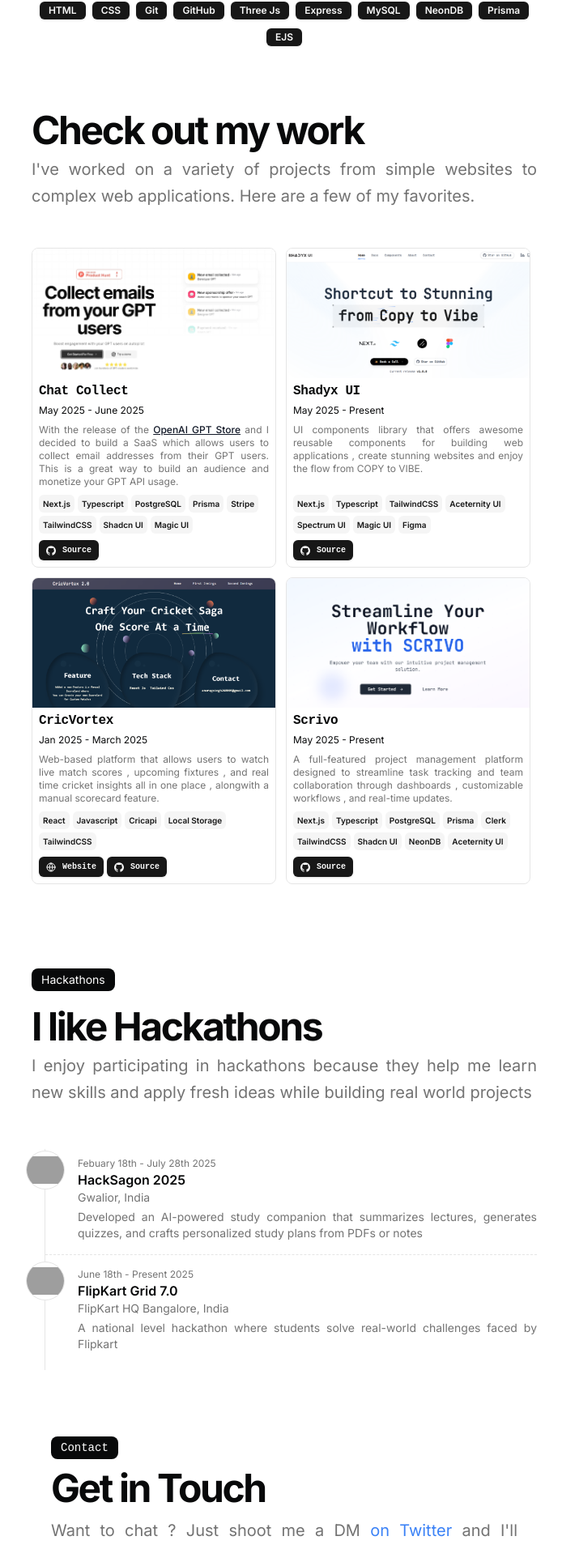
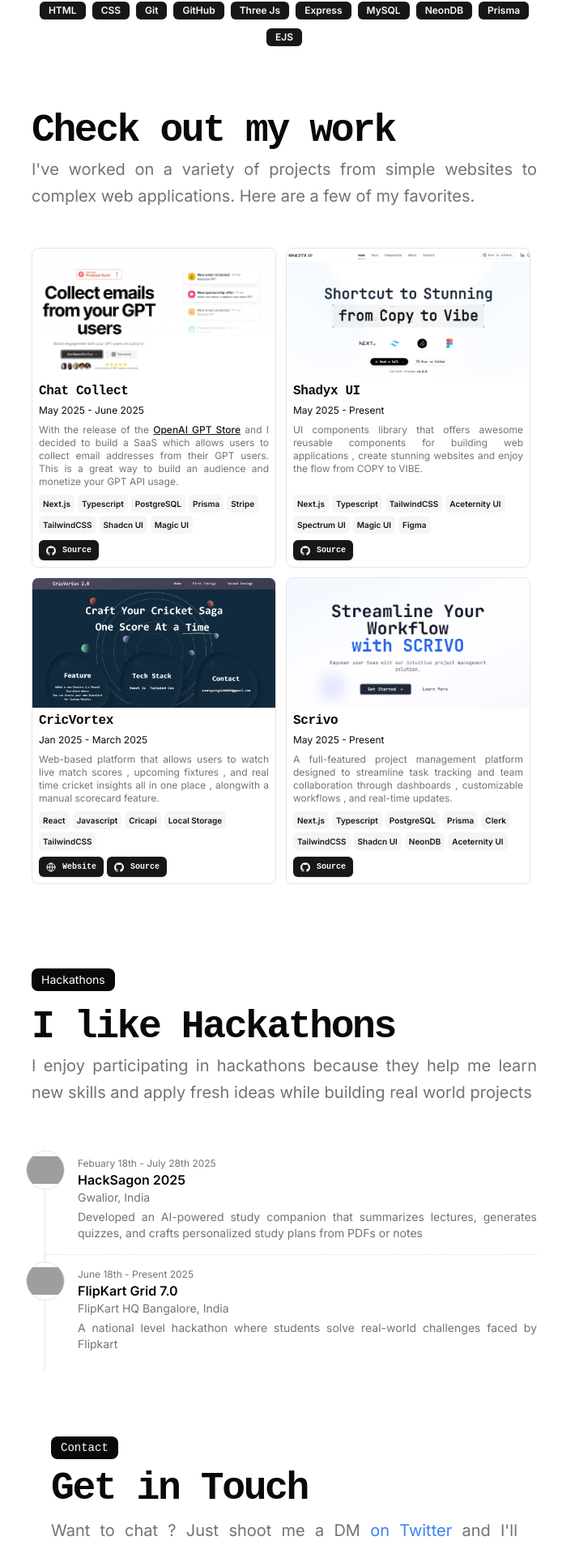
Before and after one commit to Anurag-singh-RBU/anuragcodes, a Next.js app: page / in a window 1280 px wide. Shown: the part 1071-2984 px from the top of the page at 81% size, without its empty margins (289-983 px from the left). Built offline with nearby package versions, Linux system fonts and the light colour scheme; grey boxes are pictures that could not be loaded.

Commit message:
first commit

```diff
--- a/src/app/page.tsx
+++ b/src/app/page.tsx
@@ -120,7 +120,7 @@
           <BlurFade delay={BLUR_FADE_DELAY * 11}>
             <div className="flex flex-col items-center justify-center space-y-4">
               <div className="space-y-2">
-                <h2 className="text-3xl font-bold tracking-tighter sm:text-5xl">
+                <h2 className="text-3xl font-bold font-JB tracking-tighter sm:text-5xl">
                   Check out my work
                 </h2>
                 <p className="text-muted-foreground text-sm text-justify sm:text-xl/relaxed lg:text-base/relaxed xl:text-xl/relaxed">
@@ -163,7 +163,7 @@
                 <div className="inline-block rounded-lg mb-3 bg-foreground text-background px-3 py-1 text-sm">
                   Hackathons
                 </div>
-                <h2 className="text-3xl font-bold tracking-tighter sm:text-5xl">
+                <h2 className="text-3xl font-JB font-bold tracking-tighter sm:text-5xl">
                   I like Hackathons
                 </h2>
                 <p className="text-muted-foreground text-justify md:text-xl/relaxed lg:text-base/relaxed xl:text-xl/relaxed">
@@ -200,7 +200,7 @@
               <div className="inline-block rounded-lg font-JB bg-foreground text-background px-3 py-1 text-sm">
                 Contact
               </div>
-              <h2 className="text-3xl font-bold tracking-tighter sm:text-5xl">
+              <h2 className="text-3xl font-JB font-bold tracking-tighter sm:text-5xl">
                 Get in Touch
               </h2>
               <p className="mx-auto max-w-[600px] text-muted-foreground md:text-xl/relaxed lg:text-base/relaxed xl:text-xl/relaxed">
```
